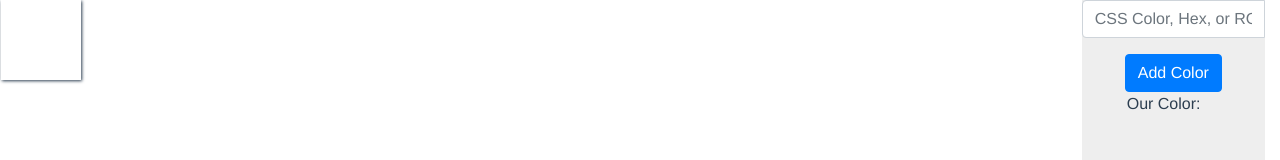
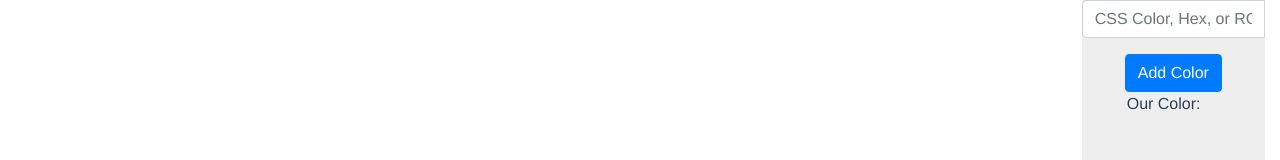
Before and after one commit to riderjensen/pixel-creator, a Vue app: page / in a window 1280 px wide. Shown: the top 160 px of the page. Built offline with nearby package versions, Linux system fonts and the light colour scheme.

Commit message:
Need to emit on model change

```diff
--- a/src/components/PixelBlock.vue
+++ b/src/components/PixelBlock.vue
@@ -1,5 +1,5 @@
 <template>
-  <div @click="addColor" :style="{backgroundColor: currentColor}" id="ourID">
+  <div @click="addColor" :style="{backgroundColor: currentColor}">
   </div>
 </template>
 
--- a/src/components/Sidebar.vue
+++ b/src/components/Sidebar.vue
@@ -38,6 +38,9 @@ export default {
 		},
 		setColor(incColor){
 			this.ourColor = incColor;
+		},
+		foo(){
+			console.log('testing')
 		}
 	}
 }
```
